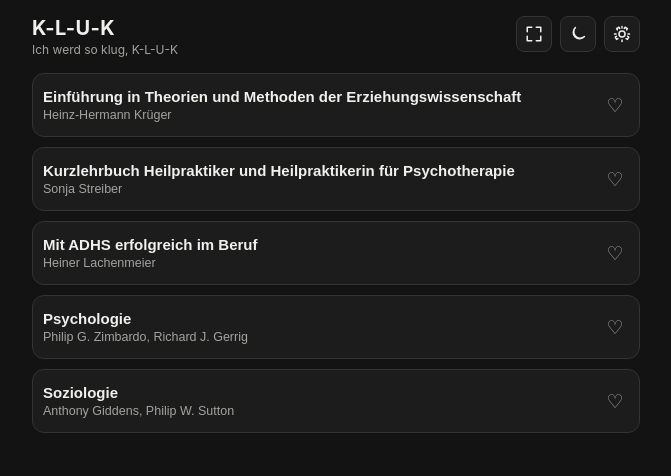
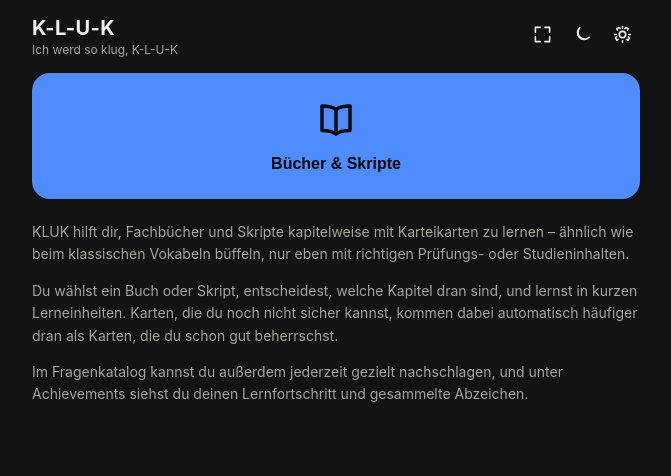
Before and after one commit to MiBoven/I-am-so-smart--S-M-R-T, a plain HTML site: page index.html in a window 1280 px wide. Shown: the whole page, without its empty margins (304-975 px from the left). Drawn offline with Linux system fonts and the light colour scheme.

Commit message:
0.1.2 Add welcome screen, flatten header icons

```diff
--- a/app.js
+++ b/app.js
@@ -35,7 +35,9 @@ const ICON_PATHS = {
   moon: '<path d="M20.5 15.5 A8.5 8.5 0 0 1 8.5 3.5 A8.5 8.5 0 1 0 20.5 15.5 Z"/>',
   gear: '<path d="M12 8 A4 4 0 1 0 12 16 A4 4 0 0 0 12 8 Z M19.4 15 L21 16.2 L19.2 19.2 L17.4 18.2 M4.6 15 L3 16.2 L4.8 19.2 L6.6 18.2 M15 4.6 L16.2 3 L19.2 4.8 L18.2 6.6 M9 4.6 L7.8 3 L4.8 4.8 L5.8 6.6 M4 12 H2 M22 12 H20 M12 4 V2 M12 22 V20"/>',
   fullscreenOn: '<path d="M9 3 H3 V9 M15 3 H21 V9 M21 15 V21 H15 M3 15 V21 H9"/>',
-  fullscreenOff: '<path d="M9 3 V9 H3 M15 3 V9 H21 M21 15 H15 V21 M3 15 H9 V21"/>'
+  fullscreenOff: '<path d="M9 3 V9 H3 M15 3 V9 H21 M21 15 H15 V21 M3 15 H9 V21"/>',
+  arrowLeft: '<path d="M19 12 H5 M10 7 L5 12 L10 17"/>',
+  book: '<path d="M12 6 C10 4.5 7 4 4 4 V18 C7 18 10 18.5 12 20 C14 18.5 17 18 20 18 V4 C17 4 14 4.5 12 6 Z M12 6 V20"/>'
 };
 function icon(name) {
   return `<svg viewBox="0 0 24 24" fill="none" stroke="currentColor" stroke-width="2" stroke-linecap="round" stroke-linejoin="round">${ICON_PATHS[name]}</svg>`;
@@ -150,12 +152,13 @@ function showScreen(id, opts) {
 }
 function goBack() {
   state.navStack.pop(); // remove current
-  const prev = state.navStack.pop() || 'screen-home';
+  const prev = state.navStack.pop() || 'screen-welcome';
   navigateTo(prev);
 }
 // central place mapping screen ids back to their render function, used by goBack
 function navigateTo(id) {
-  if (id === 'screen-books') renderBooks();
+  if (id === 'screen-welcome') renderWelcome();
+  else if (id === 'screen-books') renderBooks();
   else if (id === 'screen-home') renderHome();
   else if (id === 'screen-bookinfo') renderBookInfo();
   else if (id === 'screen-chapters') renderChapterSelect();
@@ -164,6 +167,15 @@ function navigateTo(id) {
   else if (id === 'screen-settings') renderSettings();
   else showScreen(id);
 }
+
+// ============================================================
+// Welcome screen (app entry point)
+// ============================================================
+function renderWelcome() {
+  document.getElementById('heroIcon').innerHTML = icon('book');
+  showScreen('screen-welcome', { canGoBack: false, title: 'K-L-U-K', showSubtitle: true });
+}
+document.getElementById('btnGoToBooks').addEventListener('click', renderBooks);
 
 // ============================================================
 // Book selection
@@ -218,7 +230,7 @@ async function renderBooks() {
   }
   others.forEach(book => list.appendChild(renderBookRow(book, manifest)));
 
-  showScreen('screen-books', { canGoBack: false, title: 'K-L-U-K', showSubtitle: true });
+  showScreen('screen-books', { canGoBack: true, title: 'Bücher & Skripte' });
 
   // Skip straight to home if there is exactly one book (common case for now)
   if (manifest.books.length === 1) {
@@ -236,7 +248,7 @@ function renderHome() {
   document.getElementById('btnAchievements').textContent = t('achievements');
   document.getElementById('btnBookInfo').textContent = t('bookInfo');
   const canGoBack = !!(state.manifest && state.manifest.books.length > 1);
-  showScreen('screen-home', { canGoBack, title: 'K-L-U-K', showSubtitle: true });
+  showScreen('screen-home', { canGoBack, title: 'K-L-U-K' });
 }
 
 // ============================================================
@@ -720,6 +732,7 @@ document.getElementById('resetBtn').addEventListener('click', () => {
 // Global chrome: header buttons, theme, fullscreen, toast
 // ============================================================
 document.getElementById('backBtn').addEventListener('click', goBack);
+document.getElementById('backBtn').innerHTML = icon('arrowLeft');
 document.getElementById('btnStartLearning').addEventListener('click', () => {
   state.chapterMode = 'next';
   state.selectedChapters = [];
@@ -773,4 +786,4 @@ window.addEventListener('beforeunload', e => {
 // ============================================================
 // Init
 // ============================================================
-renderBooks();
+renderWelcome();
--- a/index.html
+++ b/index.html
@@ -27,6 +27,19 @@
     <button class="icon" id="settingsToggle" title="Einstellungen"></button>
   </div>
 </header>
+
+<!-- ================= WELCOME ================= -->
+<section id="screen-welcome" class="screen">
+  <button class="hero-btn" id="btnGoToBooks">
+    <span class="hero-icon" id="heroIcon"></span>
+    <span class="hero-label">Bücher &amp; Skripte</span>
+  </button>
+  <div class="welcome-text">
+    <p>KLUK hilft dir, Fachbücher und Skripte kapitelweise mit Karteikarten zu lernen – ähnlich wie beim klassischen Vokabeln büffeln, nur eben mit richtigen Prüfungs- oder Studieninhalten.</p>
+    <p>Du wählst ein Buch oder Skript, entscheidest, welche Kapitel dran sind, und lernst in kurzen Lerneinheiten. Karten, die du noch nicht sicher kannst, kommen dabei automatisch häufiger dran als Karten, die du schon gut beherrschst.</p>
+    <p>Im Fragenkatalog kannst du außerdem jederzeit gezielt nachschlagen, und unter Achievements siehst du deinen Lernfortschritt und gesammelte Abzeichen.</p>
+  </div>
+</section>
 
 <!-- ================= BOOK SELECTION ================= -->
 <section id="screen-books" class="screen">
@@ -153,7 +166,7 @@
     <input type="file" id="importFile" accept="application/json" style="display:none;">
     <button id="resetBtn" class="danger-btn">Fortschritt zurücksetzen</button>
   </div>
-  <footer>KLUK · v0.1.1</footer>
+  <footer>KLUK · v0.1.2</footer>
 </section>
 
 <!-- ================= IMAGE MODAL ================= -->
--- a/style.css
+++ b/style.css
@@ -45,14 +45,26 @@ header h1 { font-size: 20px; font-weight: 700; margin: 0; letter-spacing: .02em;
   .header-subtitle .sub-short { display: none; }
   .header-subtitle .sub-long { display: inline; }
 }
-.header-actions { display: flex; gap: 8px; flex-shrink: 0; }
+.header-actions { display: flex; gap: 4px; flex-shrink: 0; }
 button.icon {
-  background: var(--surface); border: 1px solid var(--border); color: var(--text);
-  border-radius: 8px; width: 36px; height: 36px; cursor: pointer; flex-shrink: 0;
-  display: flex; align-items: center; justify-content: center; padding: 0;
+  background: none; border: none; color: var(--text); cursor: pointer;
+  width: 36px; height: 36px; flex-shrink: 0; padding: 0;
+  display: flex; align-items: center; justify-content: center;
 }
-button.icon svg { width: 18px; height: 18px; }
+button.icon:active { opacity: .55; }
+button.icon svg { width: 19px; height: 19px; }
 .sub { color: var(--text-secondary); font-size: 13px; margin: 0 0 16px; text-align: center; }
+
+/* ---------- Welcome screen ---------- */
+.hero-btn {
+  width: 100%; display: flex; flex-direction: column; align-items: center; gap: 10px;
+  background: var(--accent); color: var(--accent-text); border: none; border-radius: 18px;
+  padding: 26px 20px; font-size: 16px; font-weight: 700; cursor: pointer; margin-bottom: 22px;
+}
+.hero-btn:active { opacity: .9; }
+.hero-icon svg { width: 42px; height: 42px; }
+.welcome-text { color: var(--text-secondary); font-size: 14px; line-height: 1.6; }
+.welcome-text p { margin: 0 0 14px; }
 
 /* ---------- Generic screens ---------- */
 .screen { display: none; }
```
Also changed, not shown: 1 other file.
